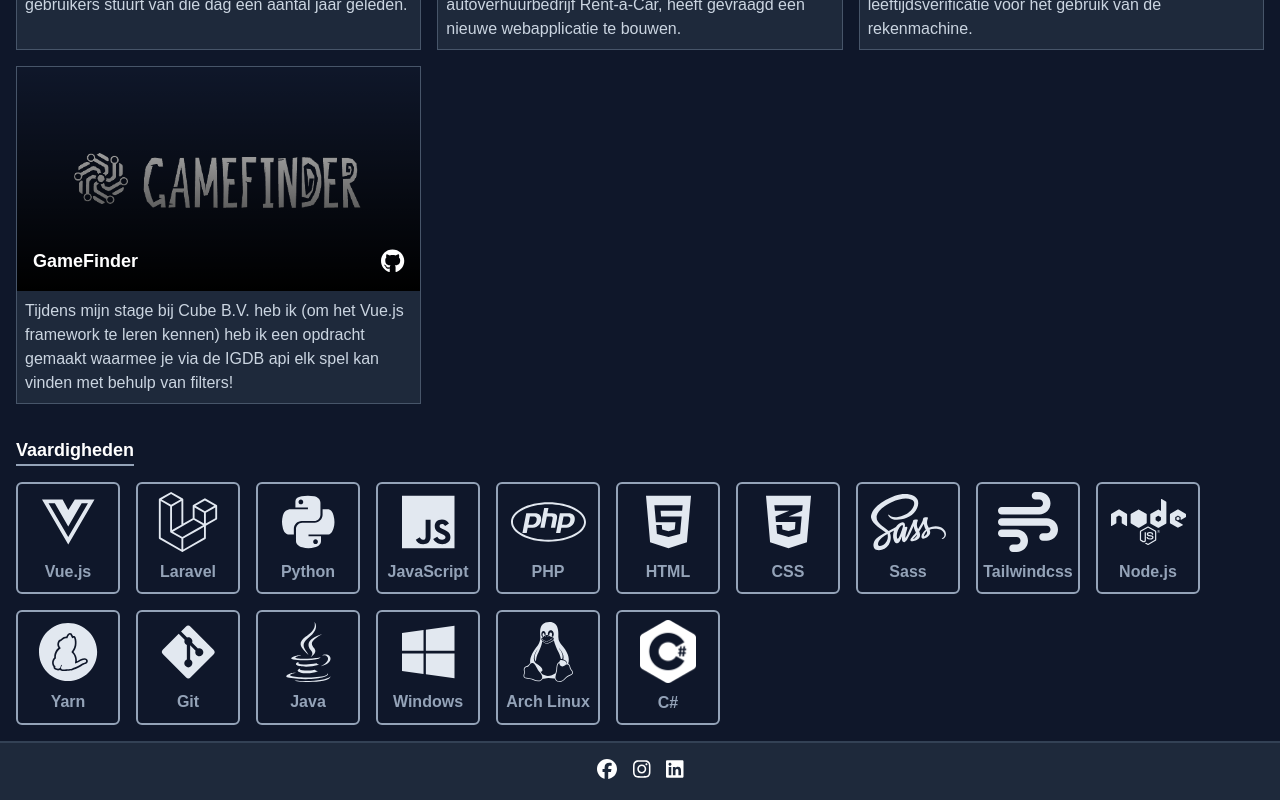
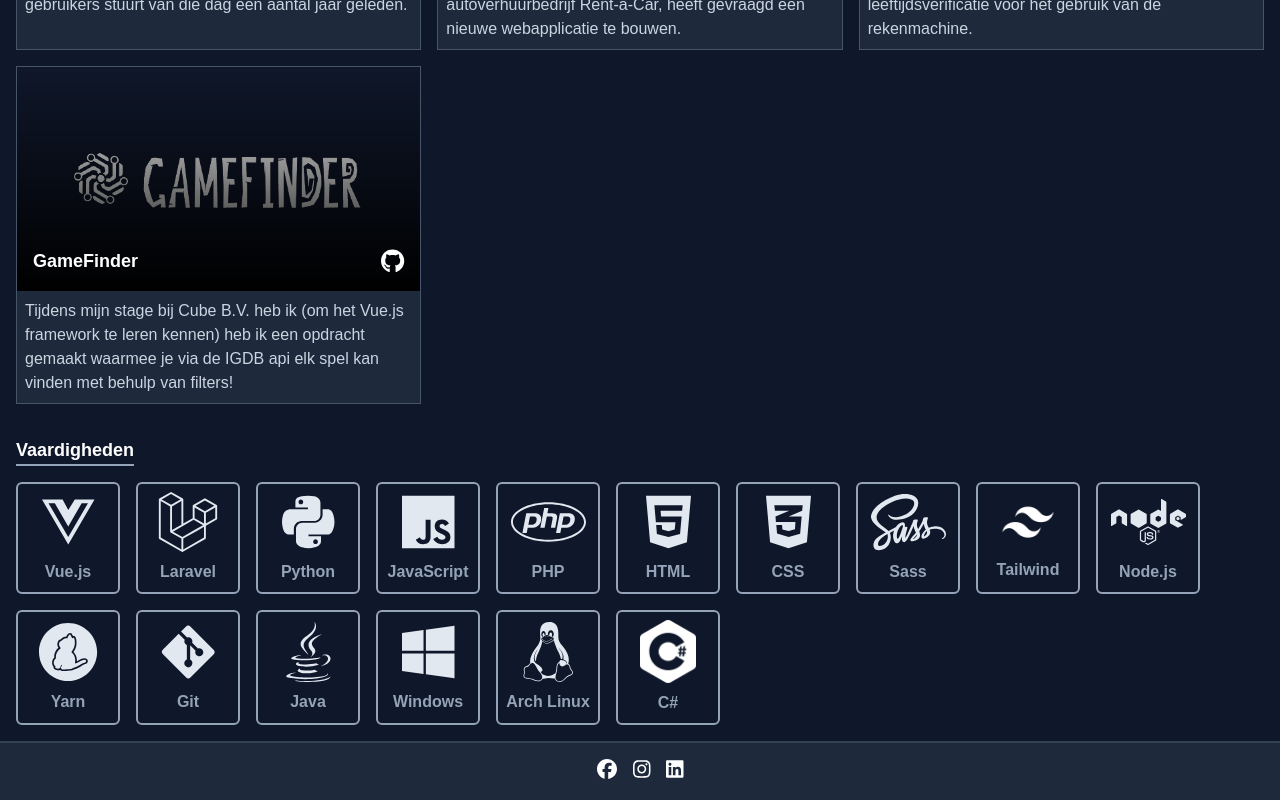
Before and after one commit to SamElfring/samelfring.dev, a Vue app: page / in a window 1280 px wide. Shown: the part 1456-2256 px from the top of the page. Built offline with nearby package versions, Linux system fonts and the light colour scheme.

Commit message:
Added custom icon for Tailwind

```diff
--- a/src/components/Skills.vue
+++ b/src/components/Skills.vue
@@ -36,7 +36,7 @@
     { icon: "fa-brands fa-html5", name: "HTML" },
     { icon: "fa-brands fa-css3-alt", name: "CSS" },
     { icon: "fa-brands fa-sass", name: "Sass" },
-    { icon: "fa-wind", name: "Tailwindcss" },
+    { img: "img/custom-icons/tailwindcss.png", name: "Tailwind" },
     { icon: "fa-brands fa-node", name: "Node.js" },
     { icon: "fa-brands fa-yarn", name: "Yarn" },
     { icon: "fa-brands fa-git-alt", name: "Git" },
```
Also changed, not shown: public/img/custom-icons/tailwindcss.png (added).
